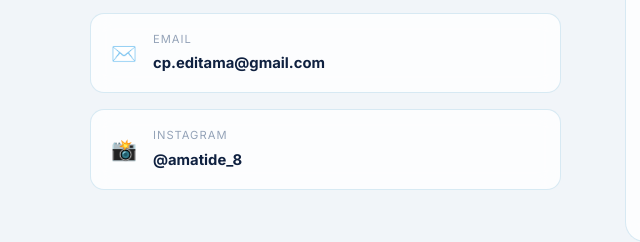
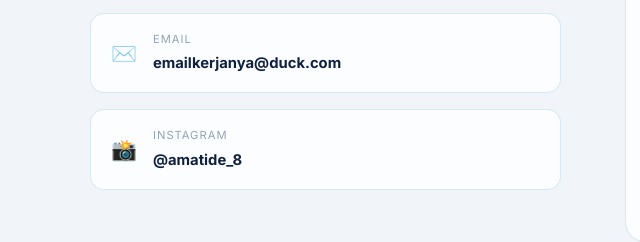
Before and after one commit to amatide/portfolio-editama, a plain HTML site: page index-en.html in a window 1280 px wide. Shown: the part 6357-6599 px from the top of the page, 0-640 px from the left. Drawn offline with Linux system fonts and the light colour scheme.

Commit message:
fix: update email in EN version + README domain

```diff
--- a/index-en.html
+++ b/index-en.html
@@ -974,11 +974,11 @@
               <strong>id.linkedin.com/in/editama</strong>
             </div>
           </a>
-          <a href="mailto:cp.editama@gmail.com" class="contact-link-item">
+          <a href="mailto:emailkerjanya@duck.com" class="contact-link-item">
             <div class="contact-link-icon">✉️</div>
             <div class="contact-link-text">
               <span>Email</span>
-              <strong>cp.editama@gmail.com</strong>
+              <strong>emailkerjanya@duck.com</strong>
             </div>
           </a>
           <a href="https://instagram.com/amatide_8" target="_blank" rel="noopener" class="contact-link-item">
@@ -1026,7 +1026,7 @@
     <div class="footer-links">
       <a href="https://id.linkedin.com/in/editama/" target="_blank" rel="noopener">LinkedIn</a>
       <a href="https://instagram.com/amatide_8" target="_blank" rel="noopener">Instagram</a>
-      <a href="mailto:cp.editama@gmail.com">Email</a>
+      <a href="mailto:emailkerjanya@duck.com">Email</a>
     </div>
     <p class="footer-copy">© 2024 Editama Mufti Islahuddin. All rights reserved.</p>
   </div>
```
